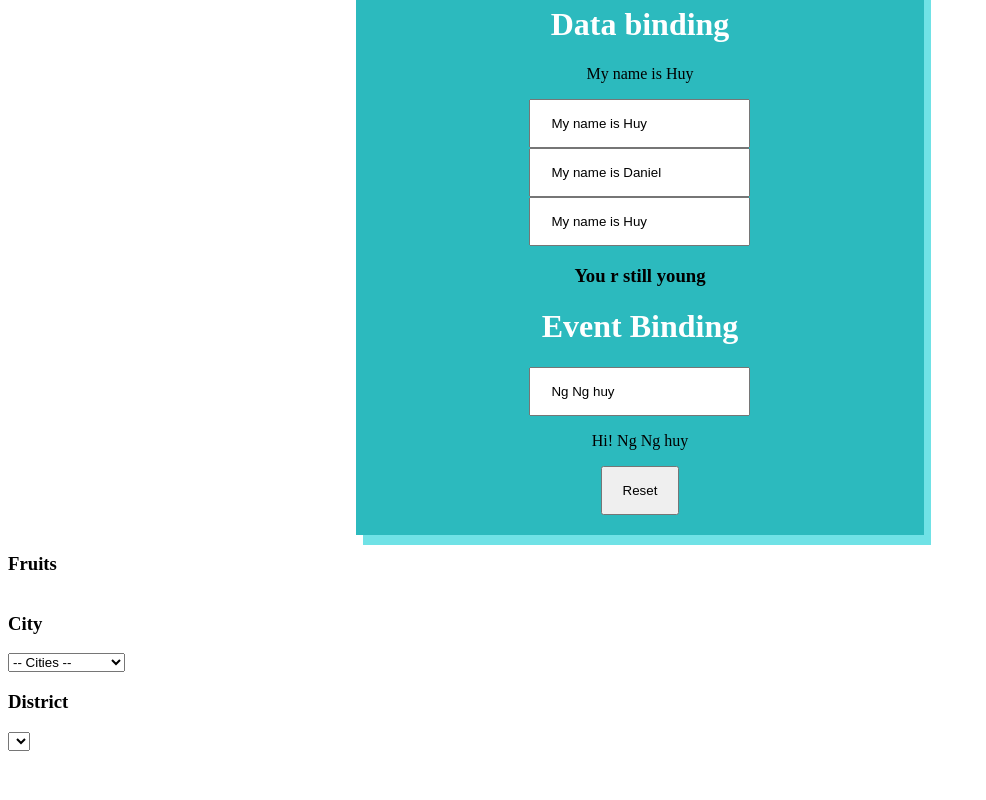
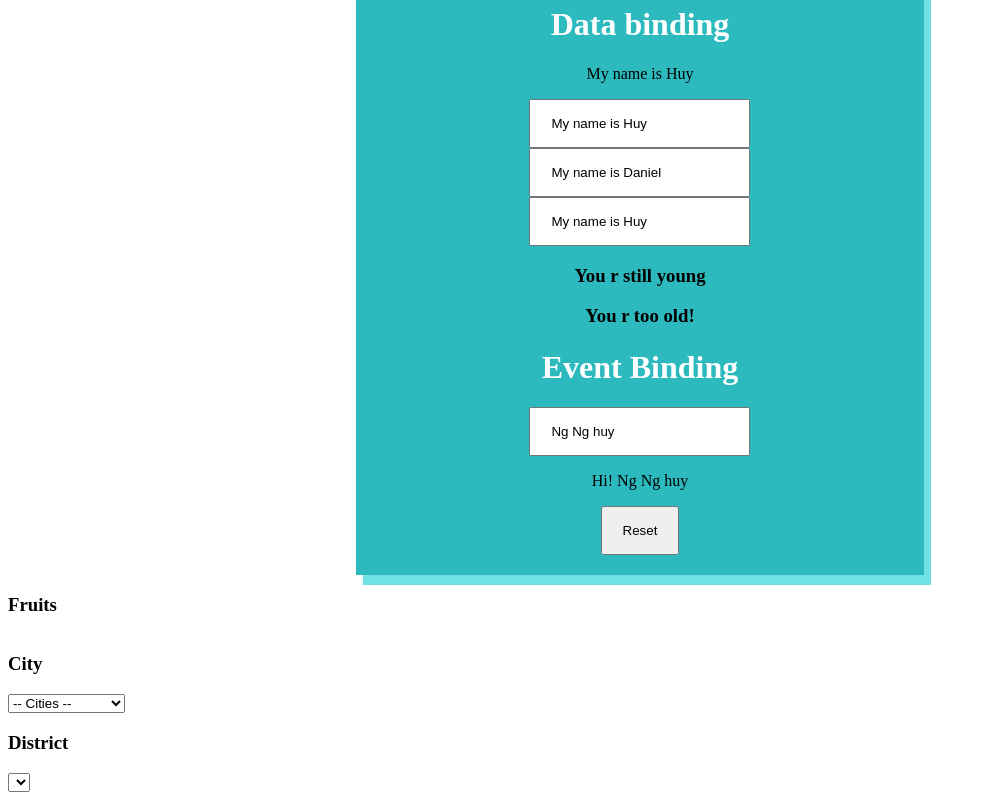
Before and after one commit to elvizhuy/Angular14, an Angular app: page / in a window 1280 px wide. Shown: the part 214-1014 px from the top of the page, without its empty margins (0-986 px from the left). Before the commit the page ends 973 px from the top, so only its background shows below. Built offline with nearby package versions, Linux system fonts and the light colour scheme.

Commit message:
ng template

```diff
--- a/src/app/home/home.component.html
+++ b/src/app/home/home.component.html
@@ -11,14 +11,22 @@
   <h3 *ngIf="age > 25">You r too old</h3>
   <h3 *ngIf="age <= 25">You r still young</h3>
 
+  <div *ngIf="age > 25;then young;else old"></div>
+  <ng-template #young>
+    <h3> You r still young!</h3>
+  </ng-template>
+  <ng-template #old>
+    <h3>You r too old!</h3>
+  </ng-template>
+
   <h1>Event Binding</h1>
   <input type="text" [(ngModel)]="fullname">
   <p>Hi! {{fullname}}</p>
   <button (click)="resetName()">Reset</button>
 </div>
 
-
-<h3>Fruits</h3>
+<div>
+  <h3>Fruits</h3>
 <table>
 
 </table>
@@ -31,3 +39,4 @@
 <select id="district">
   <option *ngFor="let district of districts" value="{{district}}">{{district}}</option>
 </select>
+</div>
```
